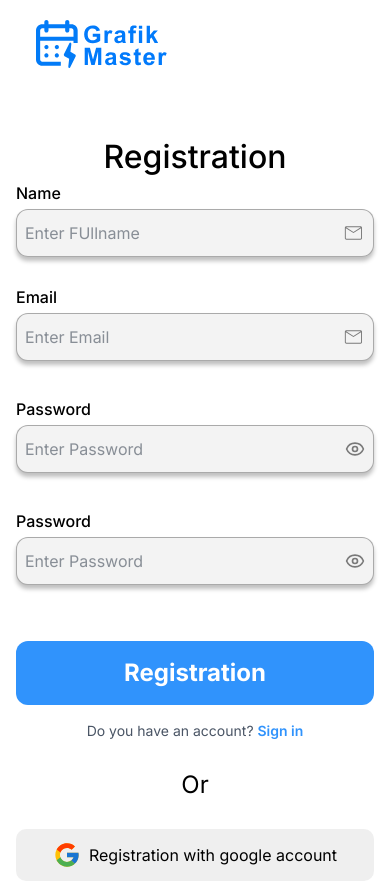
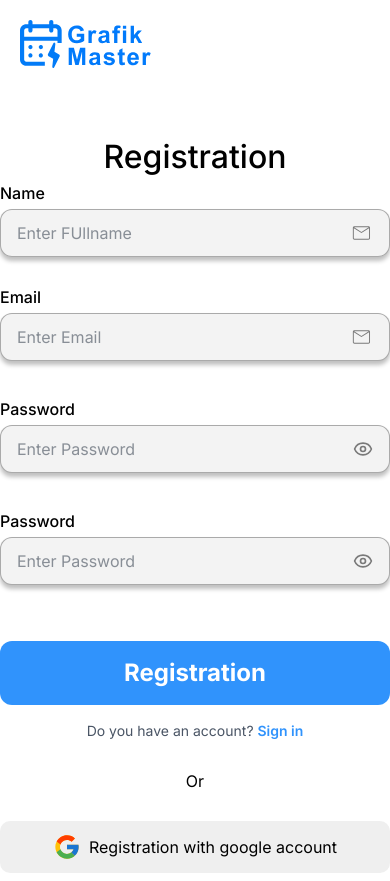
Before and after one commit to Cyber-Programer/STworz_Konto_Schedule, a React (Vite) app: page /signup in a window 390 px wide. Built offline with nearby package versions, Linux system fonts and the light colour scheme; a web font is replaced by a local one.

Commit message:
responsive correction

```diff
--- a/src/index.css
+++ b/src/index.css
@@ -26,7 +26,7 @@
 /* authentication section area  */
 /* sign in page  */
  .form-control{
-    @apply w-full h-12 flex items-center justify-between border-[1px] border-textClr/30 rounded-xl px-2 py-4 bg-[#F3F3F3] shadow-[0px_4px_4px_rgba(0,0,0,0.25)]
+    @apply w-full h-12  flex items-center justify-between border-[1px] border-textClr/30 rounded-xl px-4 py-4 bg-[#F3F3F3] shadow-[0px_4px_4px_rgba(0,0,0,0.25)]
  }
 
  /* sign in or sing up button  */
--- a/src/pages/Auth/SignIn.jsx
+++ b/src/pages/Auth/SignIn.jsx
@@ -18,12 +18,12 @@ const SignIn = () => {
     console.log(email, password);
   };
 
-  const loginHandel = ()=>{
-    navigate('/dashboard')
-  }
+  const loginHandel = () => {
+    navigate("/dashboard");
+  };
 
   return (
-    <div className="flex max-w-[1536px] mx-auto px-4 sm:px-6 min-h-screen font-Inter">
+    <div className="flex  mx-auto min-h-screen font-Inter">
       {/* left content  */}
       <div className="w-full md:w-1/2">
         {/* logo section  */}
@@ -82,7 +82,11 @@ const SignIn = () => {
 
             {/* submition button area  */}
 
-            <button onClick={loginHandel} type="submit" className="signIn_submit">
+            <button
+              onClick={loginHandel}
+              type="submit"
+              className="signIn_submit"
+            >
               Log In
             </button>
             {/* sign up link  */}
@@ -99,7 +103,7 @@ const SignIn = () => {
             </div>
           </form>
 
-          <h1 className="text-2xl text-center my-7">Or</h1>
+          <h1 className="text-base text-center my-7">Or</h1>
 
           <div className="sign_with_goole">
             <FcGoogle size={28} /> Log in with google account
--- a/src/pages/Auth/SignUp.jsx
+++ b/src/pages/Auth/SignUp.jsx
@@ -24,7 +24,7 @@ const SignUp = () => {
   };
 
   return (
-    <div className="flex max-w-[1536px] mx-auto px-4 sm:px-6 min-h-screen font-Inter">
+    <div className="flex  mx-auto min-h-screen font-Inter">
       {/* left content  */}
       <div className="w-full md:w-1/2">
         {/* logo section  */}
@@ -148,7 +148,7 @@ const SignUp = () => {
             </div>
           </form>
 
-          <h1 className="text-2xl text-center my-7">Or</h1>
+          <h1 className="text-base text-center my-7">Or</h1>
 
           <div className="sign_with_goole">
             <FcGoogle size={28} /> Registration with google account
--- a/src/pages/Dashboard/Dashboard.jsx
+++ b/src/pages/Dashboard/Dashboard.jsx
@@ -93,7 +93,7 @@ const Dashboard = ({
       },
     },
     // Add 20 more employees below
-    ...Array.from({ length: 20 }, (_, i) => ({
+    ...Array.from({ length: 5 }, (_, i) => ({
       name: `Employee ${i + 3}`,
       totalHours: `${140 + (i % 5) * 5} hr 0 min`,
       shifts: {
--- a/src/pages/Dashboard/MonthlySch.jsx
+++ b/src/pages/Dashboard/MonthlySch.jsx
@@ -105,7 +105,7 @@ const MonthlySch = () => {
         </div>
 
         {/* Show months with background image */}
-        <div className="grid grid-cols-1 sm:grid-cols-2 md:grid-cols-3 lg:grid-cols-4 gap-4">
+        <div className="grid grid-cols-1 sm:grid-cols-2 md:grid-cols-3 lg:grid-cols-4 gap-6">
           {months.map((month, index) => (
             <div
               onClick={() => {
@@ -113,7 +113,7 @@ const MonthlySch = () => {
                 setShowDashboard(true);
               }}
               key={index}
-              className="max-w-[320px] h-32 border rounded-lg flex items-center justify-center capitalize text-white font-bold text-xl shadow-lg cursor-pointer"
+              className="w-[370px] h-50 border rounded-lg flex items-center justify-center capitalize text-white font-bold text-xl shadow-lg cursor-pointer"
               style={{
                 background: `linear-gradient(rgba(0,0,0,0.5), rgba(0,0,0,0.5)), url(${WebIcons.monthBg})`,
                 backgroundSize: "cover",
@@ -130,7 +130,12 @@ const MonthlySch = () => {
       </div>
     );
   } else {
-    return <Dashboard setShowDashboard={setShowDashboard} selectedMonth={selectedMonth} />;
+    return (
+      <Dashboard
+        setShowDashboard={setShowDashboard}
+        selectedMonth={selectedMonth}
+      />
+    );
   }
 };
 
```
Also changed, not shown: 9 other files (tests, documents, lock files or other folders).
